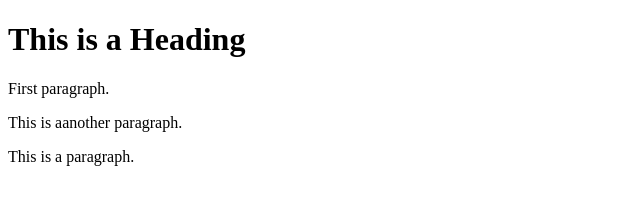
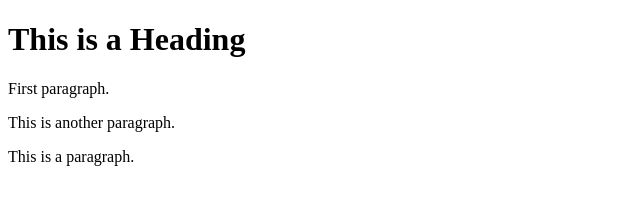
Before and after one commit to Billrawknow/learning-git, a plain HTML site: page index.html in a window 1280 px wide. Shown: the full height of the page, 0-640 px from the left. Drawn offline with Linux system fonts and the light colour scheme.

Commit message:
Update index.html

```diff
--- a/index.html
+++ b/index.html
@@ -6,7 +6,7 @@
 <body>
     <h1>This is a Heading</h1>
     <p>First paragraph.</p>
-    <p>This is aanother paragraph.</p>
+    <p>This is another paragraph.</p>
      <p>This is a paragraph.</p>
 </body>
 </html>
```
